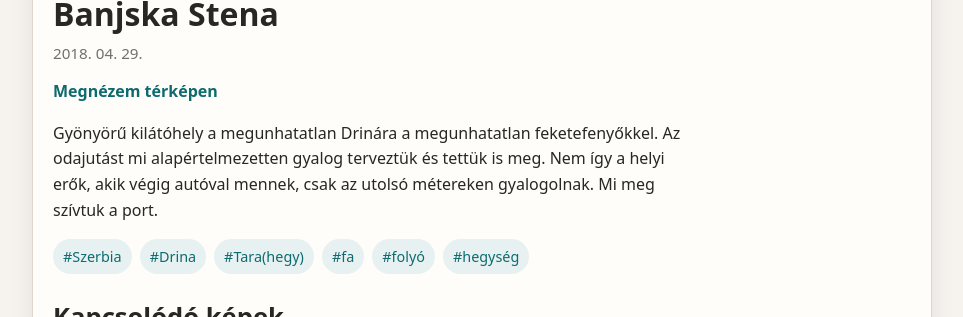
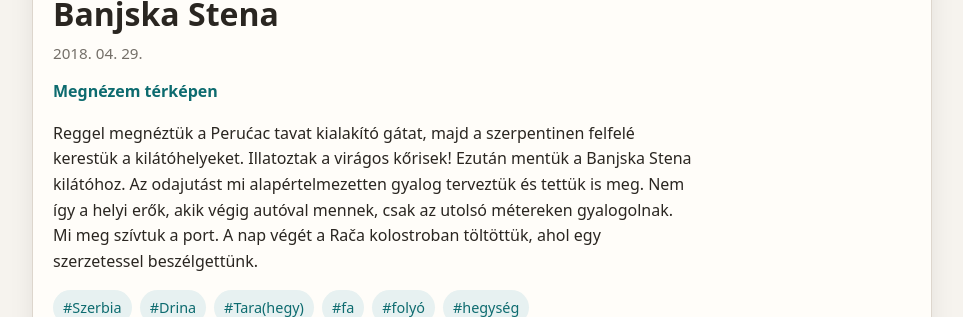
Before and after one commit to havassy/fotoblog, a Jekyll site: the page built from _posts/2018-04-29-banjskastena_drina.md, in a window 1280 px wide and 900 px high, scrolled down 655 px, cut to the strip 138-455 px from the top of the window. Shown: the whole strip, without its empty margins (158-1121 px from the left). Built offline with Jekyll 4.4.1, drawn with Linux system fonts in a browser that asks for light colours.

Commit message:
Auto-create/update posts from images [skip ci]

```diff
--- a/_posts/2018-04-29-banjskastena_drina.md
+++ b/_posts/2018-04-29-banjskastena_drina.md
@@ -16,7 +16,7 @@ tags:
   - "fa"
   - "folyó"
   - "hegység"
-description: "Gyönyörű kilátóhely a megunhatatlan Drinára a megunhatatlan feketefenyőkkel."
+description: "Reggel megnéztük a Perućac tavat kialakító gátat, majd a szerpentinen felfelé kerestük a kilátóhelyeket."
 ---
 
-Gyönyörű kilátóhely a megunhatatlan Drinára a megunhatatlan feketefenyőkkel. Az odajutást mi alapértelmezetten gyalog terveztük és tettük is meg. Nem így a helyi erők, akik végig autóval mennek, csak az utolsó métereken gyalogolnak. Mi meg szívtuk a port.
+Reggel megnéztük a Perućac tavat kialakító gátat, majd a szerpentinen felfelé kerestük a kilátóhelyeket. Illatoztak a virágos kőrisek! Ezután mentük a Banjska Stenа kilátóhoz. Az odajutást mi alapértelmezetten gyalog terveztük és tettük is meg. Nem így a helyi erők, akik végig autóval mennek, csak az utolsó métereken gyalogolnak. Mi meg szívtuk a port. A nap végét a Rača kolostroban töltöttük, ahol egy szerzetessel beszélgettünk.
```
